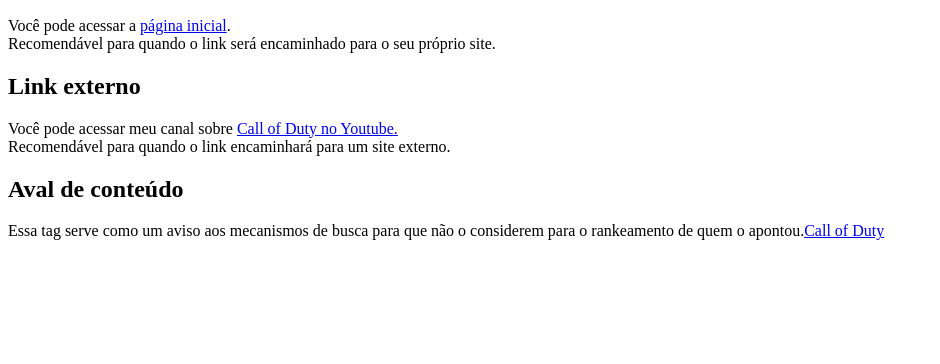
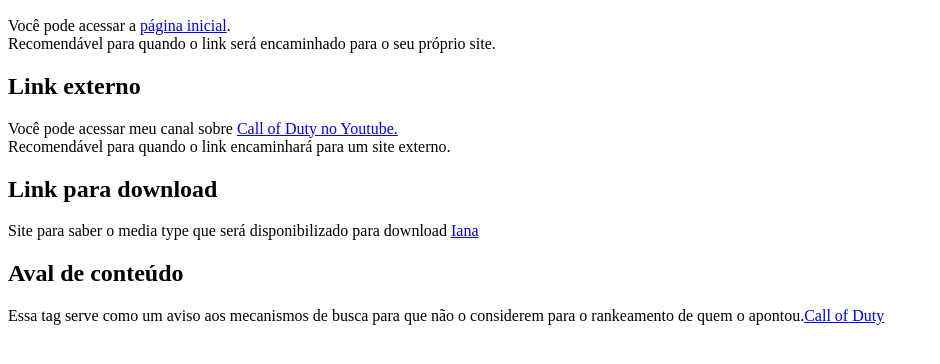
Before and after one commit to ArilsonFJS/HTML-CSS, a plain HTML site: page linksAncoras.html in a window 1280 px wide. Shown: the part 110-474 px from the top of the page, without its empty margins (0-940 px from the left). Drawn offline with Linux system fonts and the light colour scheme.

Commit message:
link para download

```diff
--- a/linksAncoras.html
+++ b/linksAncoras.html
@@ -15,16 +15,24 @@
     <h2>Link interno</h2>
     <p>
         Você pode acessar a <a href="index.html" rel="prev">página inicial<a>.
-        <br> Recomendável para quando o link será encaminhado para o seu próprio site.
+                <br> Recomendável para quando o link será encaminhado para o seu próprio site.
     </p>
 
     <h2>Link externo</h2>
-    <p>Você pode acessar meu canal sobre <a href="https://www.youtube.com/channel/UCNDkLYN4EC6Lr8O_8lNZ8sQ/videos" target="_blank" rel="external">Call of Duty no Youtube.</a>
-    <br> Recomendável para quando o link encaminhará para um site externo.
+    <p>Você pode acessar meu canal sobre <a href="https://www.youtube.com/channel/UCNDkLYN4EC6Lr8O_8lNZ8sQ/videos"
+            target="_blank" rel="external">Call of Duty no Youtube.</a>
+        <br> Recomendável para quando o link encaminhará para um site externo.
     </p>
 
+    <h2>Link para download</h2>
+    <!-- <a href="livro/Java.rar" download="Java.rar" type="application/vnd.rar"> Use a Cabeça em Java 2ª Edição</a> -->
+
+    <p>Site para saber o media type que será disponibilizado para download
+        <a href="https://www.iana.org/assignments/media-types/media-types.xhtml" target="_blank" rel="external">Iana</a></p>
+
     <h2>Aval de conteúdo</h2>
-    <p> Essa tag serve como um aviso aos mecanismos de busca para que não o considerem para o rankeamento de quem o apontou.<a href="https://www.callofduty.com/br/pt/warzone" target="_blank" rel="nofollow">Call of Duty</a></p>
+    <p> Essa tag serve como um aviso aos mecanismos de busca para que não o considerem para o rankeamento de quem o
+        apontou.<a href="https://www.callofduty.com/br/pt/warzone" target="_blank" rel="nofollow">Call of Duty</a></p>
 
 </body>
 
```
